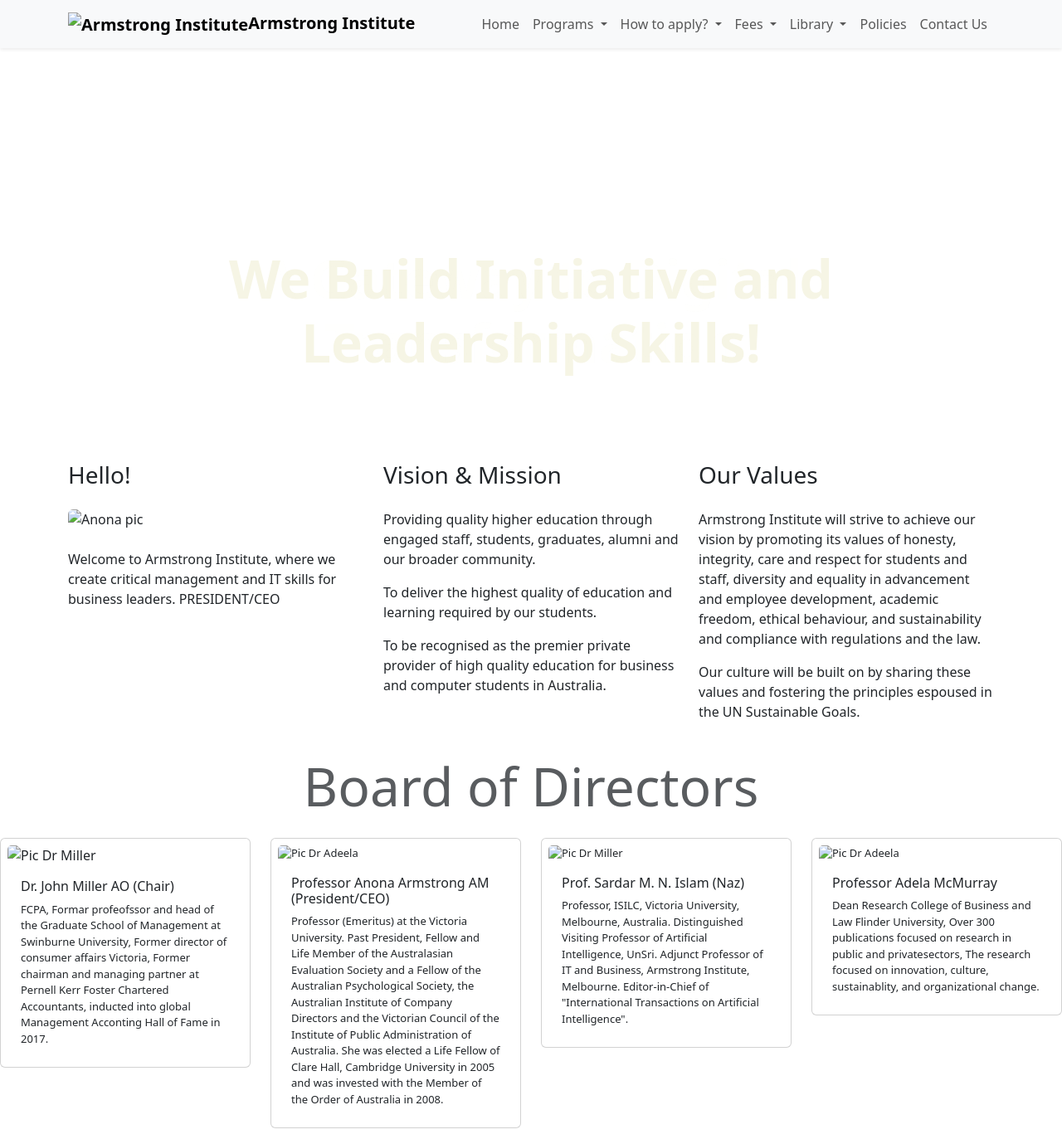
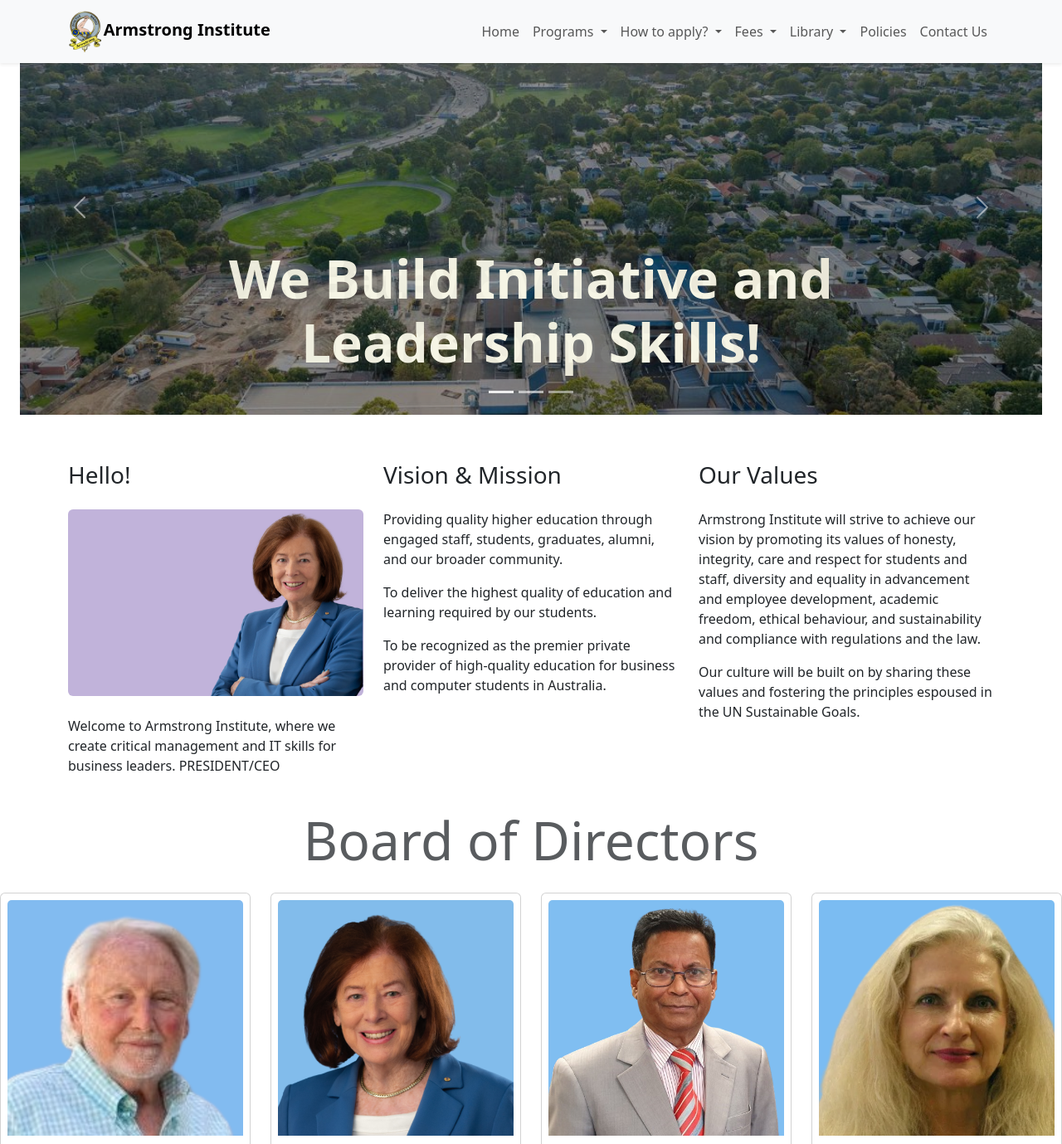
Before and after one commit to JavaidMogul/armstrong, a plain HTML site: page index.html in a window 1280 px wide. Shown: the top 1379 px of the page at 83% size. Drawn offline with nearby package versions, Linux system fonts and the light colour scheme; files that its build step writes are made by us from their sources; a script that the page names is missing.

Commit message:
Update index.html

```diff
--- a/index.html
+++ b/index.html
@@ -3,14 +3,14 @@
   <head>
     <meta charset="utf-8">
     <meta name="viewport" content="width=device-width, initial-scale=1">
-    <link rel="stylesheet" href="css/styles.css">
+    <link rel="stylesheet" href="styles.css">
     <title>AI web</title>
     <link href="https://cdn.jsdelivr.net/npm/bootstrap@5.3.0/dist/css/bootstrap.min.css" rel="stylesheet" integrity="sha384-9ndCyUaIbzAi2FUVXJi0CjmCapSmO7SnpJef0486qhLnuZ2cdeRhO02iuK6FUUVM" crossorigin="anonymous">
   </head>
   <body>
 <nav class="navbar navbar-expand-lg bg-body-tertiary fixed-top shadow-sm">
   <div class="container">
-    <a class="navbar-brand fw-bolder" href="#"><img src="img/ai_logo.png" alt="Armstrong Institute" height="50">Armstrong Institute</style></a>
+    <a class="navbar-brand fw-bolder" href="#"><img src="ai_logo.png" alt="Armstrong Institute" height="50">Armstrong Institute</style></a>
     <button class="navbar-toggler" type="button" data-bs-toggle="collapse" data-bs-target="#navbarNavDropdown" aria-controls="navbarNavDropdown" aria-expanded="false" aria-label="Toggle navigation">
       <span class="navbar-toggler-icon"></span>
     </button>
@@ -91,7 +91,7 @@
   </div>
   <div class="carousel-inner">
     <div class="carousel-item active c-item ">
-        <img src="img/mel uni-1.jpg" class="d-block w-100 c-img" alt="University Arial view" >
+        <img src="mel uni-1.jpg" class="d-block w-100 c-img" alt="University Arial view" >
       <div class="carousel-caption top=0 mt=4">
           <h2 class="display-3 fw-bolder" style="color: rgb(246, 245, 229)">We Build Initiative and Leadership Skills!</h2>
       </div>
@@ -99,7 +99,7 @@
 
 
     <div class="carousel-item c-item">
-      <img src="img/mba-skills.jpg" class="d-block w-100 c-img" alt="MBA skills">
+      <img src="mba-skills.jpg" class="d-block w-100 c-img" alt="MBA skills">
       <div class="carousel-caption top=0 mt=2">
         <h2 class="display-3 fw-bolder " style="color: rgb(241, 246, 228);">A Gateway to Digital Transformation </h2>
       </div>
@@ -107,7 +107,7 @@
 
 
   <div class="carousel-item c-item">
-      <img src="img/cafe-final.png" class="d-block w-100 c-img" alt="Uni cafe">
+      <img src="cafe-final.png" class="d-block w-100 c-img" alt="Uni cafe">
       <div class="carousel-caption top=0 mt=4">
         <h2 class="display-3 fw-bolder " style="color: rgb(241, 244, 230);">New Research, Technology & Creative Thought</h2>
 
@@ -130,13 +130,13 @@
   <div class="row">
     <div class="col-lg">
       <h3 class="mb-4">Hello!</h3>
-       <img src="img/Anona_6398_1-final.png" alt="Anona pic" class="img-fluid mb-4 rounded">
+       <img src="Anona_6398_1-final.png" alt="Anona pic" class="img-fluid mb-4 rounded">
        <p> Welcome to Armstrong Institute, where we create critical management and IT skills for business leaders. PRESIDENT/CEO</p>
     </div>
     <div class="col-lg">
       <h3 class="mb-4">Vision & Mission</h3>
       <p>
-        Providing quality higher education through engaged staff, students, graduates, alumni and our broader community.
+        Providing quality higher education through engaged staff, students, graduates, alumni, and our broader community.
       </p>
       <!-- <h3 class="mb-4">Our Mission</h3> -->
 
@@ -144,7 +144,7 @@
         To deliver the highest quality of  education and learning required by our students.
       </p>
       <p>
-       To be  recognised as the premier private provider of high quality  education for business and computer students in Australia.
+       To be  recognized as the premier private provider of high-quality  education for business and computer students in Australia.
       </p>
     </div>
 
@@ -169,27 +169,27 @@
 <div class="row">
   <div class="col-md-4 col-lg-3 col-sm-6">
     <div class="card mb-3 p-2">
-      <img src="img/miller-final.png" class="card-img-top" alt="Pic Dr Miller">
+      <img src="miller-final.png" class="card-img-top" alt="Pic Dr Miller">
       <div class="card-body">
         <h6 class="card-title">Dr. John Miller AO (Chair)</h6>
-        <p class="card-text" style="font-size: small; text-justify: auto;">FCPA, Formar profeofssor and head of the Graduate School of Management at Swinburne University, Former director of consumer affairs Victoria, Former chairman and managing partner at Pernell Kerr Foster Chartered Accountants, inducted into global Management Acconting Hall of Fame in 2017.</p>
+        <p class="card-text" style="font-size: small; text-justify: auto;">FCPA, Former professor and head of the Graduate School of Management at Swinburne University, Former director of consumer affairs Victoria, Former chairman and managing partner at Pernell Kerr Foster Chartered Accountants, inducted into global Management Accounting Hall of Fame in 2017.</p>
       </div>
     </div>
   </div>
 
   <div class="col-md-4 col-lg-3 col-sm-6">
     <div class="card mb-3 p-2" style="font-size: small; text-justify: auto;">
-      <img src="img/Anona-final.png" class="card-img-top" alt="Pic Dr Adeela">
+      <img src="Anona-final.png" class="card-img-top" alt="Pic Dr Adeela">
       <div class="card-body">
         <h6 class="card-title">Professor Anona Armstrong AM (President/CEO)</h6>
-        <p class="card-text">Professor (Emeritus) at the Victoria University. Past President, Fellow and Life Member of the Australasian Evaluation Society and a Fellow of the Australian Psychological Society, the Australian Institute of Company Directors and the Victorian Council of the Institute of Public Administration of Australia. She was elected a Life Fellow of Clare Hall, Cambridge University in 2005 and was invested with the Member of the Order of Australia in 2008.</p>
+        <p class="card-text">Professor (Emeritus) at Victoria University. Past President, Fellow, and Life Member of the Australasian Evaluation Society and a Fellow of the Australian Psychological Society, the Australian Institute of Company Directors, and the Victorian Council of the Institute of Public Administration of Australia. She was elected a Life Fellow of Clare Hall, Cambridge University in 2005 and was invested with the Member of the Order of Australia in 2008.</p>
       </div>
     </div>
   </div>
 
   <div class="col-md-4 col-lg-3 col-sm-6">
     <div class="card mb-3 p-2" style="font-size: small; text-justify: auto;">
-        <img src="img/professor_naz-final.png" class="card-img-top" alt="Pic Dr Miller">
+        <img src="professor_naz-final.png" class="card-img-top" alt="Pic Dr Miller">
       <div class="card-body">
           <h6 class="card-title">Prof. Sardar M. N. Islam (Naz)</h6>
           <p class="card-text">
@@ -206,7 +206,7 @@
 
     <div class="col-md-4 col-lg-3 col-sm-6">
       <div class="card mb-3 p-2" style="font-size: small; text-justify: auto;">
-        <img src="img/adela-final.png" class="card-img-top" alt="Pic Dr Adeela">
+        <img src="adela-final.png" class="card-img-top" alt="Pic Dr Adeela">
         <div class="card-body">
           <h6 class="card-title">Professor Adela McMurray</h6>
           <p class="card-text">Dean Research College of Business and Law Flinder University, Over 300 publications focused on research in public and privatesectors, The research focused on innovation, culture, sustainablity, and organizational change.</p>
@@ -223,7 +223,7 @@
     <div class="row">
       <div class="col-md-4 col-lg-3 col-sm-6">
         <div class="card mb-3 p-2">
-          <img src="img/tim-final.png" class="card-img-top" alt="Pic Dr Miller">
+          <img src="tim-final.png" class="card-img-top" alt="Pic Dr Miller">
           <div class="card-body">
             <h6 class="card-title">Dr. Tim Weir (Deputy CEO)</h6>
             <p class="card-text" style="font-size: small; text-justify: auto;">He joined Armstrong Institute in 2023 as Deputy CEO. Dr. Weir has a substantial record of academic leadership in Australia and the USA with a focus on governance, management, and compliance.</p>
```
